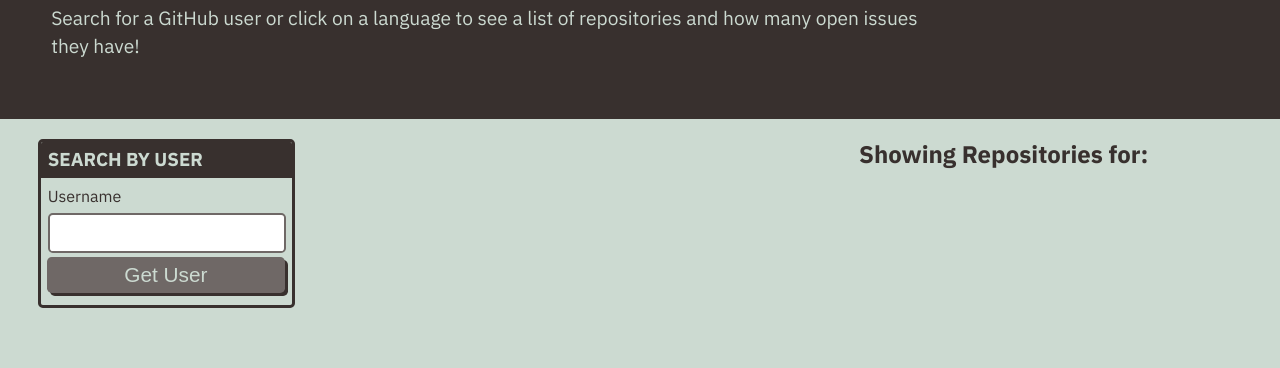
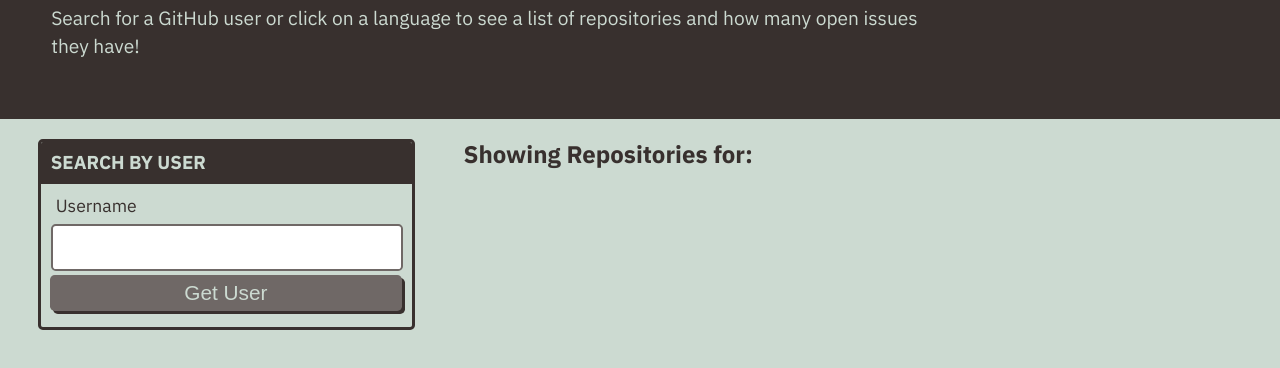
Before and after one commit to dgomez88/git-it-done, a plain HTML site: page index.html in a window 1280 px wide. Both pictures are taken after typing "Sample" into the empty fields and a click on the button "Get User". Shown: the part 114-482 px from the top of the page. Drawn offline with Linux system fonts and the light colour scheme; no server answers.

Commit message:
complete 6.2.7

```diff
--- a/assets/js/homepage.js
+++ b/assets/js/homepage.js
@@ -1,80 +1,82 @@
-var userFormEl = document.querySelector("#user-form");
-var nameInputEl = document.querySelector("#username");
-var repoContainerEl = document.querySelector("#repos-container");
-var repoSearchTerm = document.querySelector("#repo-search-term");
+var userFormEl = document.querySelector('#user-form');
+var nameInputEl = document.querySelector('#username');
+var repoContainerEl = document.querySelector('#repos-container');
+var repoSearchTerm = document.querySelector('#repo-search-term');
 
-var getUserRepos = function (user) {
-    // format the github api url
-    var apiUrl = "https://api.github.com/users/" + "dgomez88" + "/repos";
+var formSubmitHandler = function (event) {
+    // prevent page from refreshing
+    event.preventDefault();
 
-    // make a request to the url
-    fetch(apiUrl)
-        .then(function (response) {
-            // request was successful
-            if (response.ok) {
-                response.json().then(function (data) {
-                    displayRepos(data, user);
-                });
-            } else {
-                alert('Error: GitHub User Not Found');
-            }
-        })
-        .catch(function (error) {
-            // Notice this `.catch()` getting chained onto the end of the `.then()` method
-            alert("Unable to connect to GitHub");
-        });
-};
-
-
-
-var formSubmithandler = function (event) {
-    event.preventDefault();
     // get value from input element
     var username = nameInputEl.value.trim();
 
     if (username) {
         getUserRepos(username);
-        nameInputEl.value = "";
+
+        // clear old content
+        repoContainerEl.textContent = '';
+        nameInputEl.value = '';
     } else {
-        alert("Please enter a GitHub username");
+        alert('Please enter a GitHub username');
     }
-    console.log(event);
 };
 
-userFormEl.addEventListener("submit", formSubmithandler);
+var getUserRepos = function (user) {
+    // format the github api url
+    var apiUrl = 'https://api.github.com/users/' + user + '/repos';
+
+    // make a get request to url
+    fetch(apiUrl)
+        .then(function (response) {
+            // request was successful
+            if (response.ok) {
+                console.log(response);
+                response.json().then(function (data) {
+                    console.log(data);
+                    displayRepos(data, user);
+                });
+            } else {
+                alert('Error: ' + response.statusText);
+            }
+        })
+        .catch(function (error) {
+            alert('Unable to connect to GitHub');
+        });
+};
 
 var displayRepos = function (repos, searchTerm) {
     // check if api returned any repos
     if (repos.length === 0) {
-        repoContainerEl.textContent = "No repositories found.";
+        repoContainerEl.textContent = 'No repositories found.';
         return;
     }
-    repoContainerEl.textContent = "";
+
     repoSearchTerm.textContent = searchTerm;
+
     // loop over repos
     for (var i = 0; i < repos.length; i++) {
         // format repo name
-        var repoName = repos[i].owner.login + "/" + repos[i].name;
+        var repoName = repos[i].owner.login + '/' + repos[i].name;
 
         // create a container for each repo
-        var repoEl = document.createElement("div");
-        repoEl.classList = "list-item flex-row justify-space-between align-center";
+        var repoEl = document.createElement('div');
+        repoEl.classList = 'list-item flex-row justify-space-between align-center';
 
         // create a span element to hold repository name
-        var titleEl = document.createElement("span");
+        var titleEl = document.createElement('span');
         titleEl.textContent = repoName;
 
         // append to container
         repoEl.appendChild(titleEl);
 
         // create a status element
-        var statusEl = document.createElement("span");
-        statusEl.classList = "flex-row align-center";
+        var statusEl = document.createElement('span');
+        statusEl.classList = 'flex-row align-center';
 
         // check if current repo has issues or not
         if (repos[i].open_issues_count > 0) {
             statusEl.innerHTML =
-                "<i class='fas fa-times status-icon icon-danger'></i>" + repos[i].open_issues_count + " issue(s)";
+                "<i class='fas fa-times status-icon icon-danger'></i>" + repos[i].open_issues_count + ' issue(s)';
         } else {
             statusEl.innerHTML = "<i class='fas fa-check-square status-icon icon-success'></i>";
         }
@@ -85,11 +87,7 @@ var displayRepos = function (repos, searchTerm) {
         // append container to the dom
         repoContainerEl.appendChild(repoEl);
     }
-
-
-    console.log(repos);
-    console.log(searchTerm);
 };
 
-
-getUserRepos();
+// add event listeners to forms
+userFormEl.addEventListener('submit', formSubmitHandler);
--- a/index.html
+++ b/index.html
@@ -20,19 +20,21 @@
 
 
   <main class="flex-row justify-space-between">
+    <div class="col-12 col-md-4">
+
       <div class="card">
         <h3 class="card-header text-uppercase">Search By User</h3>
-      <form id="user-form" class="card-body" <label class="form-label" for="username">Username</label>
+        <form id="user-form" class="card-body">
+          <label class="form-label" for="username">Username</label>
           <input name="username" id="username" type="text" autofocus="true" class="form-input" />
           <button type="submit" class="btn">Get User</button>
         </form>
       </div>
-    <div class="col-12 col-md-4"></div>
+    </div>
 
-
+    <div class="col-12 col-md-8">
       <h2 class="subtitle">Showing Repositories for: <span id="repo-search-term"></span></h2>
-    <div id="repos-container" class="list-group"></div>
-    <div class=" col-12 col-md-8"></div>
+      <div id="repos-container" class="list-group">
 
   </main>
 
```
Lines whose indentation alone changed are shown as unchanged.
